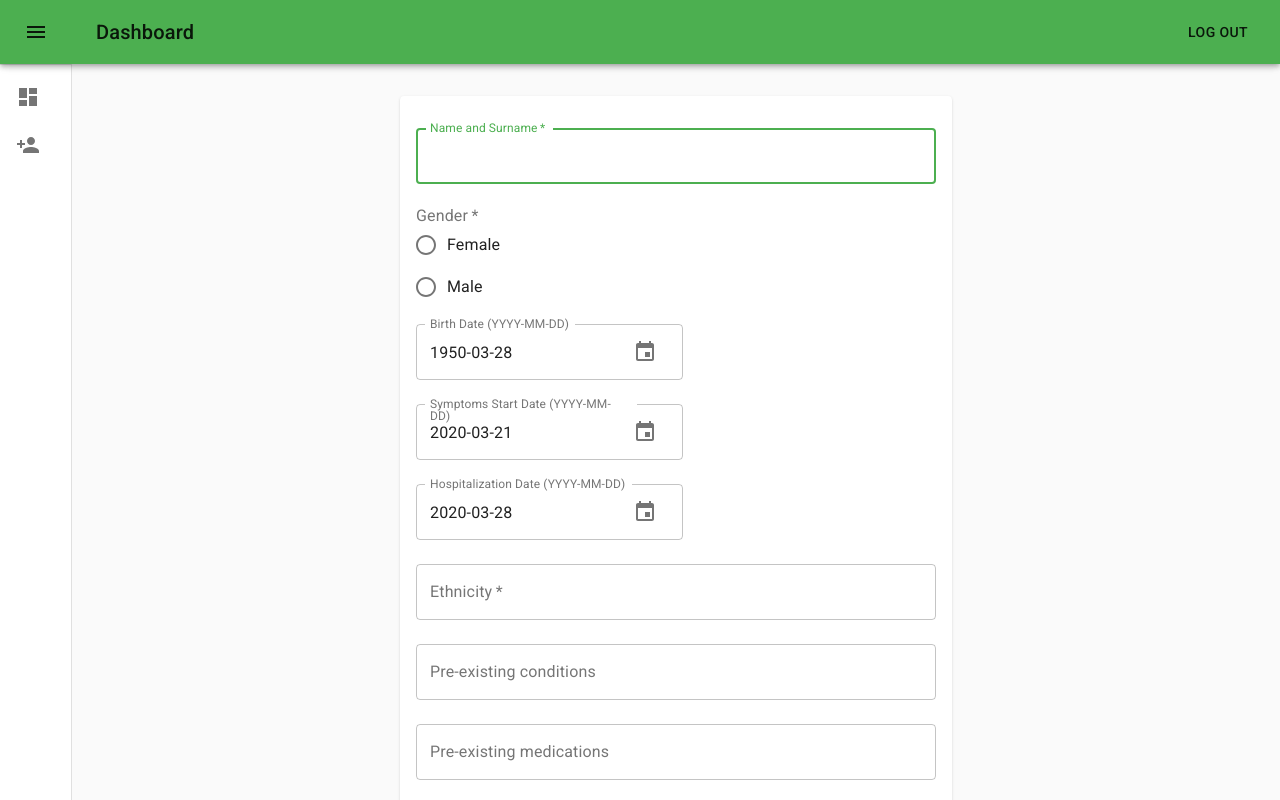
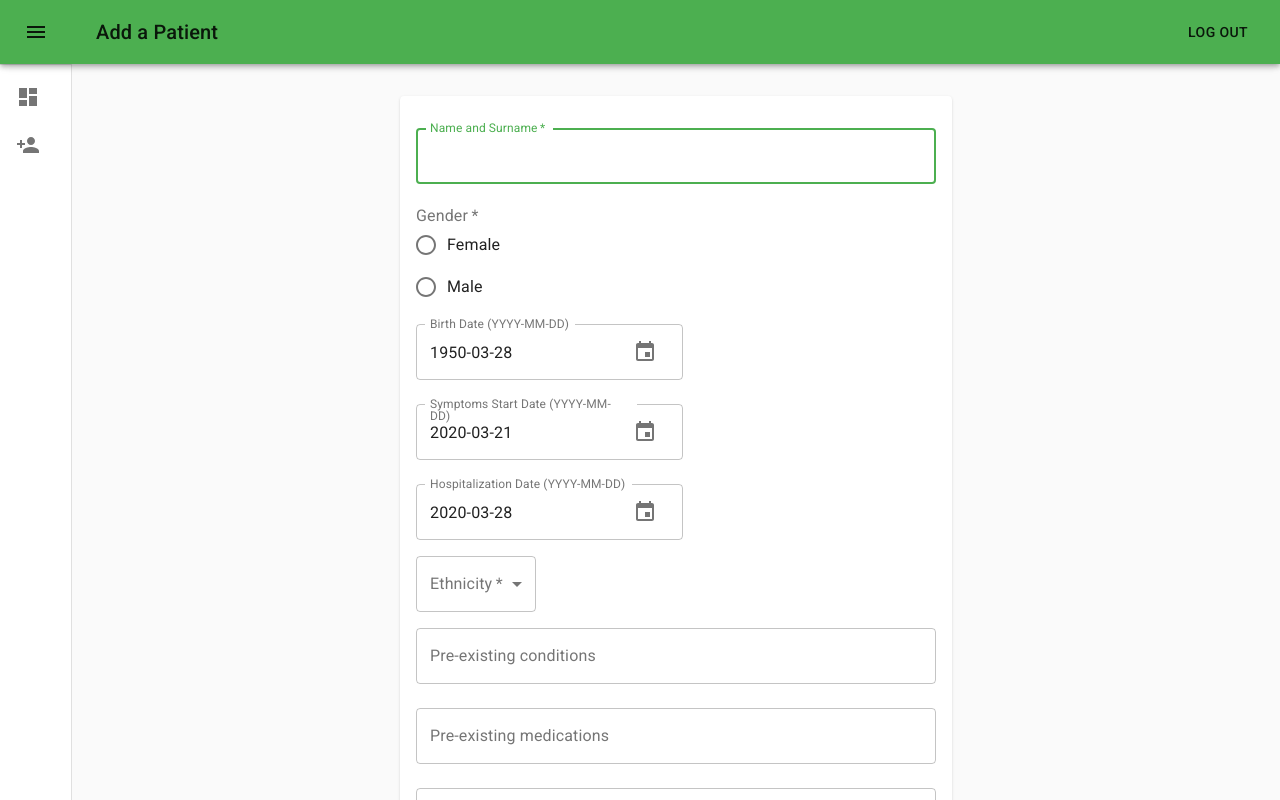
Before and after one commit to trials-network/trials.network, a React (Create React App) app in the folder web/: page /add-patient in a window 1280 px wide. Built offline with nearby package versions, Linux system fonts and the light colour scheme; the HTML template or start-up script is replaced by a standard one.

Commit message:
Improve add patient form

```diff
--- a/web/src/AddPatient.tsx
+++ b/web/src/AddPatient.tsx
@@ -8,6 +8,8 @@ import FormControlLabel from "@material-ui/core/FormControlLabel";
 import FormLabel from "@material-ui/core/FormLabel";
 import Radio from "@material-ui/core/Radio";
 import RadioGroup from "@material-ui/core/RadioGroup";
+import InputLabel from "@material-ui/core/InputLabel";
+import Select from "@material-ui/core/Select";
 import { makeStyles } from "@material-ui/core";
 import DateFnsUtils from "@date-io/date-fns";
 import subWeeks from "date-fns/subWeeks";
@@ -33,6 +35,10 @@ const useStyles = makeStyles((theme) => ({
   },
   gender: {
     marginTop: theme.spacing(2),
+  },
+  ethnicityControl: {
+    marginTop: theme.spacing(1),
+    minWidth: 120,
   },
   submit: {
     margin: theme.spacing(2, 0),
@@ -67,10 +73,14 @@ export default function Dashboard() {
       if (date) {
         setHospitalizationDate(date);
       }
-    };
+    },
+    handleEthnicityChange = (e: any) => setEthnicity(e.target.value),
+    handleConditionsChange = (e: any) => setConditions(e.target.value),
+    handleMedicationsChange = (e: any) => setMedications(e.target.value),
+    handleAllergiesChange = (e: any) => setAllergies(e.target.value);
 
   return (
-    <Shell>
+    <Shell title="Add a Patient">
       <Container maxWidth="sm" className={classes.container}>
         <Paper className={classes.paper}>
           <form
@@ -89,7 +99,7 @@ export default function Dashboard() {
                 hospitalizationDate,
                 conditions,
                 medications,
-                allergies
+                allergies,
               });
               // TODO
             }}
@@ -169,21 +179,35 @@ export default function Dashboard() {
                 />
               </div>
             </MuiPickersUtilsProvider>
-            <TextField
+            <FormControl
               variant="outlined"
-              margin="normal"
+              className={classes.ethnicityControl}
               required
-              fullWidth
-              value={ethnicity}
-              onChange={(e) => setEthnicity(e.target.value)}
-              label="Ethnicity"
-            />
+            >
+              <InputLabel htmlFor="ethnicity">Ethnicity</InputLabel>
+              <Select
+                native
+                value={ethnicity}
+                onChange={handleEthnicityChange}
+                label="Ethnicity"
+                inputProps={{
+                  id: "ethnicity",
+                }}
+              >
+                <option aria-label="Select" value="" />
+                <option>Asian</option>
+                <option>Black</option>
+                <option>Mixed</option>
+                <option>Other</option>
+                <option>White</option>
+              </Select>
+            </FormControl>
             <TextField
               variant="outlined"
               margin="normal"
               fullWidth
               value={conditions}
-              onChange={(e) => setConditions(e.target.value)}
+              onChange={handleConditionsChange}
               label="Pre-existing conditions"
               multiline
             />
@@ -192,7 +216,7 @@ export default function Dashboard() {
               margin="normal"
               fullWidth
               value={medications}
-              onChange={(e) => setMedications(e.target.value)}
+              onChange={handleMedicationsChange}
               label="Pre-existing medications"
               multiline
             />
@@ -201,7 +225,7 @@ export default function Dashboard() {
               margin="normal"
               fullWidth
               value={allergies}
-              onChange={(e) => setAllergies(e.target.value)}
+              onChange={handleAllergiesChange}
               label="Allergies"
               multiline
             />
--- a/web/src/Dashboard.tsx
+++ b/web/src/Dashboard.tsx
@@ -27,7 +27,7 @@ export default function Dashboard() {
   const classes = useStyles();
 
   return (
-    <Shell>
+    <Shell title="Dashboard">
       <Container maxWidth="lg" className={classes.container}>
         <Paper className={classes.paper}>
           <Typography
--- a/web/src/components/Shell.tsx
+++ b/web/src/components/Shell.tsx
@@ -21,48 +21,49 @@ import PersonAddIcon from "@material-ui/icons/PersonAdd";
 import { makeStyles } from "@material-ui/core";
 
 interface ShellProps {
+  title: string;
   children: any;
 }
 
 const drawerWidth = 200;
 
-const useStyles = makeStyles(theme => ({
+const useStyles = makeStyles((theme) => ({
   root: {
-    display: "flex"
+    display: "flex",
   },
   toolbar: {
-    paddingRight: 24 // keep right padding when drawer closed
+    paddingRight: 24, // keep right padding when drawer closed
   },
   toolbarIcon: {
     display: "flex",
     alignItems: "center",
     justifyContent: "flex-end",
     padding: "0 8px",
-    ...theme.mixins.toolbar
+    ...theme.mixins.toolbar,
   },
   appBar: {
     zIndex: theme.zIndex.drawer + 1,
     transition: theme.transitions.create(["width", "margin"], {
       easing: theme.transitions.easing.sharp,
-      duration: theme.transitions.duration.leavingScreen
-    })
+      duration: theme.transitions.duration.leavingScreen,
+    }),
   },
   appBarShift: {
     marginLeft: drawerWidth,
     width: `calc(100% - ${drawerWidth}px)`,
     transition: theme.transitions.create(["width", "margin"], {
       easing: theme.transitions.easing.sharp,
-      duration: theme.transitions.duration.enteringScreen
-    })
+      duration: theme.transitions.duration.enteringScreen,
+    }),
   },
   menuButton: {
-    marginRight: 36
+    marginRight: 36,
   },
   menuButtonHidden: {
-    display: "none"
+    display: "none",
   },
   title: {
-    flexGrow: 1
+    flexGrow: 1,
   },
   drawerPaper: {
     position: "relative",
@@ -70,33 +71,33 @@ const useStyles = makeStyles(theme => ({
     width: drawerWidth,
     transition: theme.transitions.create("width", {
       easing: theme.transitions.easing.sharp,
-      duration: theme.transitions.duration.enteringScreen
-    })
+      duration: theme.transitions.duration.enteringScreen,
+    }),
   },
   drawerPaperClose: {
     overflowX: "hidden",
     transition: theme.transitions.create("width", {
       easing: theme.transitions.easing.sharp,
-      duration: theme.transitions.duration.leavingScreen
+      duration: theme.transitions.duration.leavingScreen,
     }),
     width: theme.spacing(7),
     [theme.breakpoints.up("sm")]: {
-      width: theme.spacing(9)
-    }
+      width: theme.spacing(9),
+    },
   },
   content: {
     flexGrow: 1,
     height: "100vh",
-    overflow: "auto"
+    overflow: "auto",
   },
   container: {
     paddingTop: theme.spacing(4),
-    paddingBottom: theme.spacing(4)
+    paddingBottom: theme.spacing(4),
   },
-  appBarSpacer: theme.mixins.toolbar
+  appBarSpacer: theme.mixins.toolbar,
 }));
 
-export default function Shell({ children }: ShellProps) {
+export default function Shell({ title, children }: ShellProps) {
   const classes = useStyles(),
     [open, setOpen] = useState(false),
     handleDrawerOpen = () => setOpen(true),
@@ -127,7 +128,7 @@ export default function Shell({ children }: ShellProps) {
             noWrap
             className={classes.title}
           >
-            Dashboard
+            {title}
           </Typography>
           <Button component={RouterLink} to="/" color="inherit">
             Log Out
@@ -139,7 +140,7 @@ export default function Shell({ children }: ShellProps) {
         classes={{
           paper: `${classes.drawerPaper} ${
             !open ? classes.drawerPaperClose : ""
-          }`
+          }`,
         }}
         open={open}
       >
@@ -175,5 +176,6 @@ export default function Shell({ children }: ShellProps) {
 }
 
 Shell.propTypes = {
-  children: PropTypes.node
+  title: PropTypes.string.isRequired,
+  children: PropTypes.node,
 };
```
